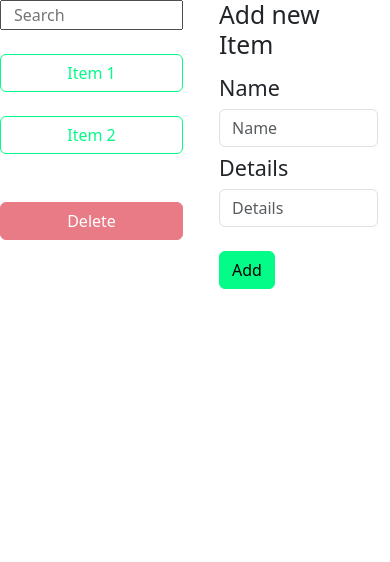
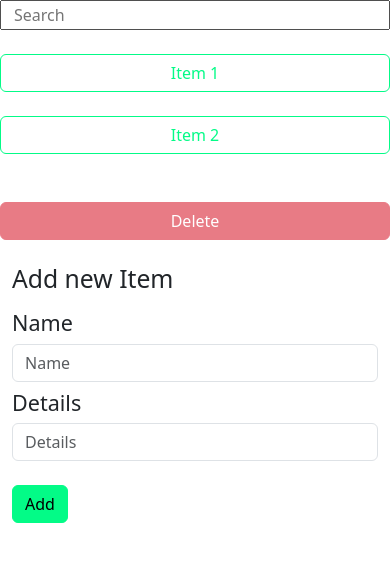
Before and after one commit to mickelson-classroom/list-detail-site-garv5014, a React (Create React App) app in the folder list-details/: page / in a window 390 px wide. Shown: the top 562 px of the page. Built offline with nearby package versions, Linux system fonts and the light colour scheme.

Commit message:
added sm lg and md

```diff
--- a/list-details/src/components/MasterList.tsx
+++ b/list-details/src/components/MasterList.tsx
@@ -48,7 +48,7 @@ export const MasterList = () => {
   return (
     <div className="d-flex flex-column justify-content-center">
       <div className="row justify-content-center">
-        <div className="col-lg-6 col">
+        <div className="col-lg-6 col-md-8 col-sm-12 ">
           <FilterList handleOnChange={handleOnFilterChange} />
           <ItemsList list={filteredItems} handleClick={handleListClick} />
           <ListItemDetails
@@ -56,7 +56,7 @@ export const MasterList = () => {
             handleDelete={handleDelete}
           />
         </div>
-        <div className="col-lg-6 col">
+        <div className="col-lg-6 col-md-4 col-sm-12">
           <AddItem handleAdd={handleAdd} />
         </div>
       </div>
```
